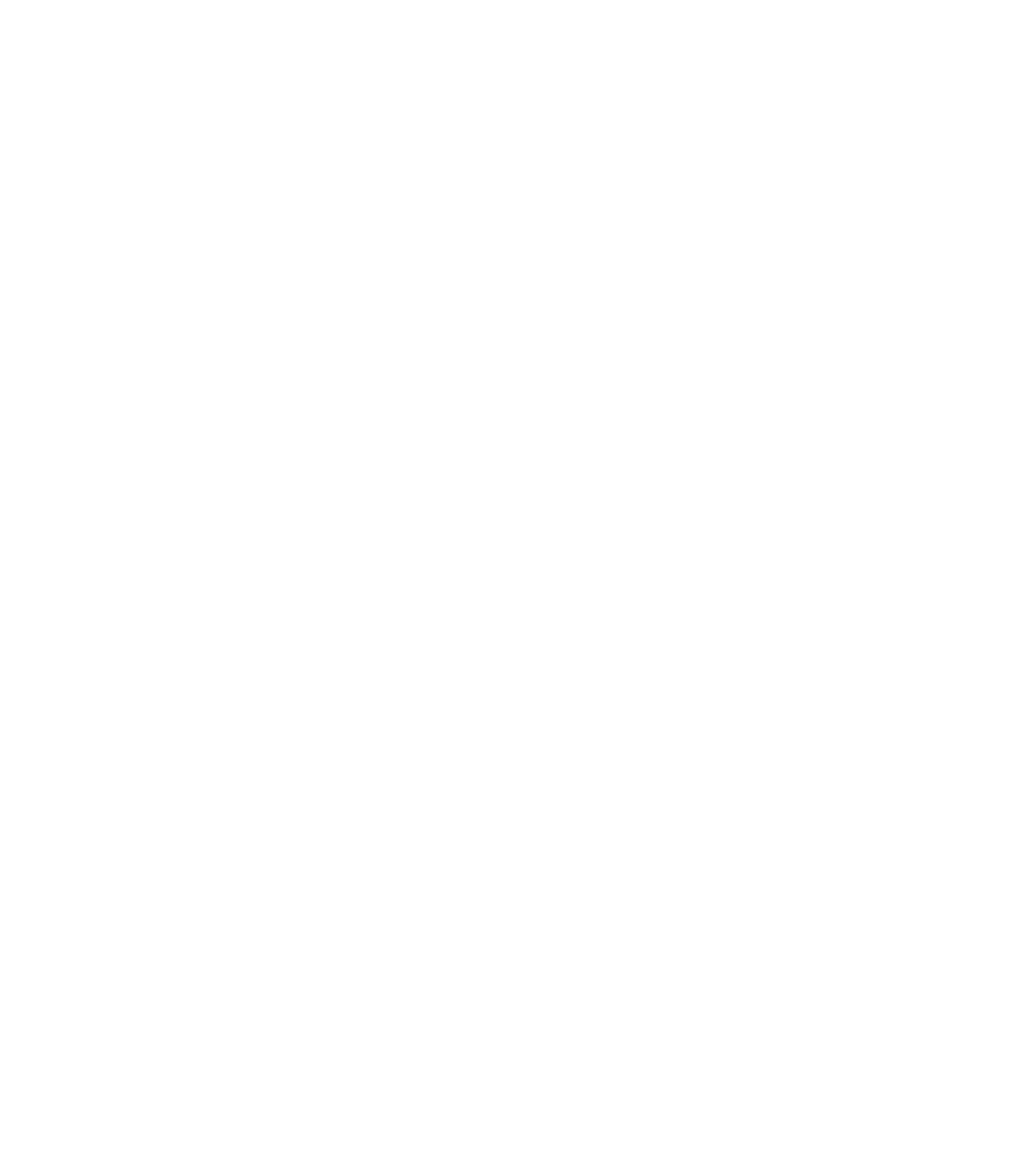
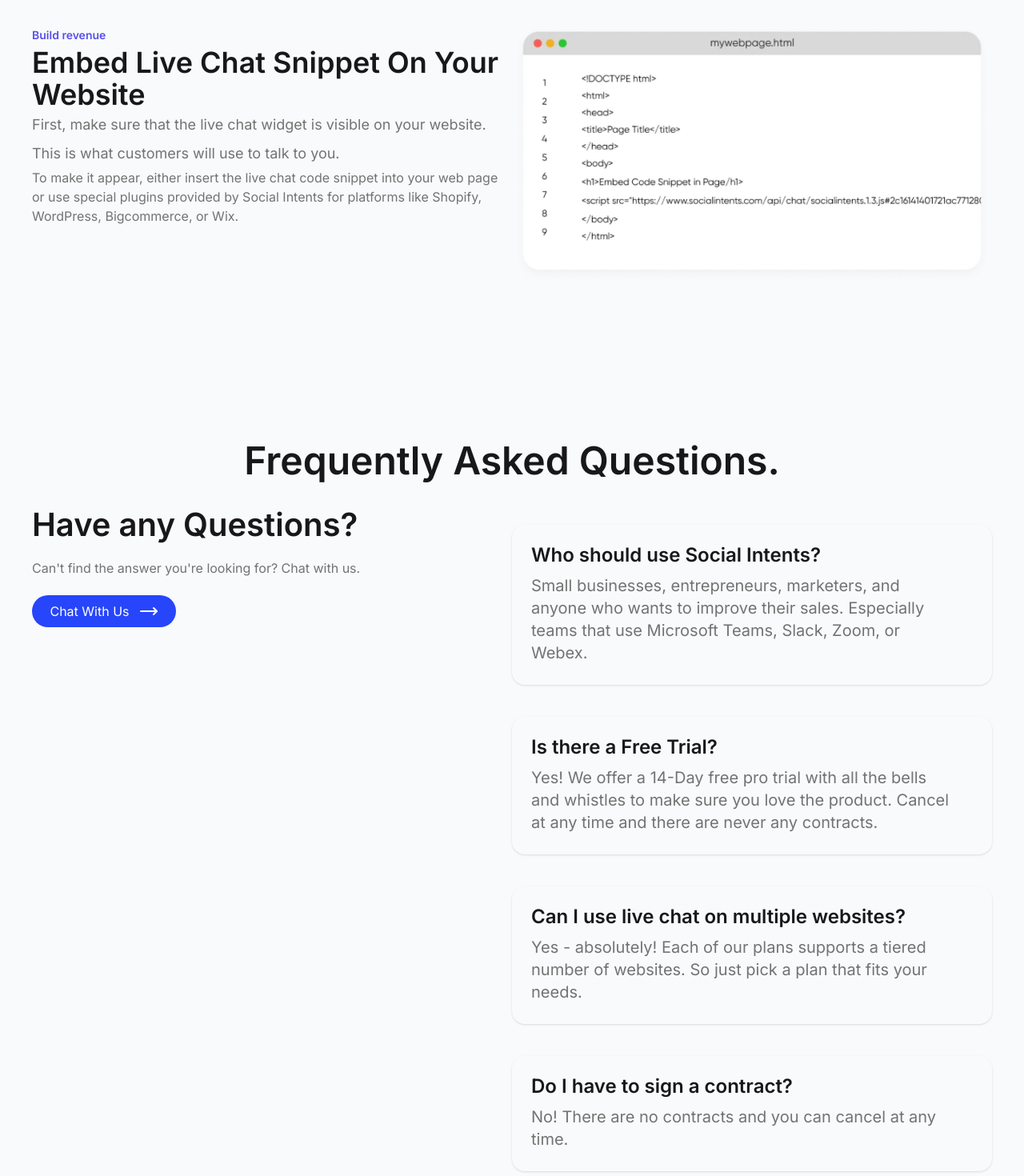
Before and after one commit to Neel-shetty/nextjs-hypewize, a Next.js app: page / in a window 1280 px wide. Shown: the part 1500-2970 px from the top of the page at 80% size. Before the commit the page ends 1370 px from the top, so only its background shows below. Built offline with nearby package versions, Linux system fonts and the light colour scheme.

Commit message:
landing page

```diff
--- a/package.json
+++ b/package.json
@@ -9,6 +9,8 @@
     "lint": "next lint"
   },
   "dependencies": {
+    "@chatscope/chat-ui-kit-react": "^1.10.1",
+    "@chatscope/chat-ui-kit-styles": "^1.4.0",
     "@radix-ui/react-avatar": "^1.0.3",
     "@radix-ui/react-dropdown-menu": "^2.0.5",
     "@radix-ui/react-separator": "^1.0.3",
@@ -31,6 +33,7 @@
     "next-themes": "^0.2.1",
     "postcss": "8.4.24",
     "react": "18.2.0",
+    "react-chat-widget": "^3.1.4",
     "react-dom": "18.2.0",
     "react-syntax-highlighter": "^15.5.0",
     "tailwind-merge": "^1.13.2",
--- /dev/null
+++ b/src/app/(dashboard)/chat/[chatId]/page.tsx
@@ -0,0 +1,28 @@
+'use client'
+import styles from "@chatscope/chat-ui-kit-styles/dist/default/styles.min.css";
+import {
+  MainContainer,
+  ChatContainer,
+  MessageList,
+  Message,
+  MessageInput,
+} from "@chatscope/chat-ui-kit-react";
+
+export default function Chat() {
+  <div className={'relative h-[500px]'}>
+    <MainContainer>
+      <ChatContainer>
+        <MessageList>
+          <Message
+            model={{
+              message: "Hello my friend",
+              sentTime: "just now",
+              sender: "Joe",
+            }}
+          />
+        </MessageList>
+        <MessageInput placeholder="Type message here" />
+      </ChatContainer>
+    </MainContainer>
+  </div>;
+}
--- a/src/app/(dashboard)/projects/page.tsx
+++ b/src/app/(dashboard)/projects/page.tsx
@@ -1,13 +1,33 @@
-import { FC } from "react";
+"use client";
+import { FC, useEffect } from "react";
 import { ProjectCard } from "@/components/project-card";
 import CreateProjectCard from "@/components/create-project-card";
+import { Widget, addResponseMessage } from "react-chat-widget";
+
+import "react-chat-widget/lib/styles.css";
 
 interface pageProps {}
 
 const page: FC<pageProps> = ({}) => {
   const date = new Date();
+  const handleNewUserMessage = (newMessage: string) => {
+    console.log(`New message incoming! ${newMessage}`);
+  };
+  // Now send the message throught the backend API
+
+  //@ts-ignore
+  //eslint-disable-next-line no-use-before-define
+  // useEffect(() => {
+  //   addResponseMessage("Welcome to this awesome chat!");
+  // }, []);
+
   return (
     <div className="mx-6 mt-3 min-h-screen">
+      <Widget
+        title={"userName"}
+        subtitle={"Live Chat"}
+        handleNewUserMessage={handleNewUserMessage}
+      />
       <div className="flex-1">
         <div className="grid grid-cols-1 gap-4 md:grid-cols-3 overflow-auto ">
           <CreateProjectCard />
--- a/src/app/page.tsx
+++ b/src/app/page.tsx
@@ -9,7 +9,10 @@
         <button className="border-[#DEDEDE] text-[#2745FA] px-5 py-2 border rounded-full">
           Pricing
         </button>
-        <Link href={'/sign-in'} className="bg-[#2745FA] text-white px-5 py-2 rounded-full flex flex-row justify-center items-center gap-3">
+        <Link
+          href={"/sign-in"}
+          className="bg-[#2745FA] text-white px-5 py-2 rounded-full flex flex-row justify-center items-center gap-3"
+        >
           Login
           <MoveRight />
         </Link>
@@ -105,6 +108,99 @@
           <img src="/landing2.png" alt="screenshot" />
         </div>
       </div>
+      <div className="h-[200px]"></div>
+      <div className="flex flex-row">
+        <div className="flex-1">
+          <div className="w-full text-indigo-600 text-sm font-semibold leading-7">
+            Build revenue
+          </div>
+          <div className="w-full text-zinc-900 text-4xl font-semibold leading-10">
+            Embed Live Chat Snippet On Your Website
+          </div>
+          <div className="w-full text-neutral-500 text-[18px] font-normal leading-loose">
+            First, make sure that the live chat widget is visible on your
+            website. This is what customers will use to talk to you.
+          </div>
+          <div className="w-full text-neutral-500 text-[16px] font-normal leading-normal">
+            To make it appear, either insert the live chat code snippet into
+            your web page or use special plugins provided by Social Intents for
+            platforms like Shopify, WordPress, Bigcommerce, or Wix.
+          </div>
+        </div>
+        <div className="hidden md:flex md:flex-1">
+          <img src="/html.png" alt="html  " />
+        </div>
+      </div>
+      <div className="h-[200px]"></div>
+      <div className="w-full items-center flex flex-col">
+        <div className="text-zinc-900 text-[48px] font-semibold capitalize leading-10">
+          frequently asked questions.
+        </div>
+      </div>
+      <div className="flex flex-row mt-10">
+        <div className="flex-1">
+          <div className="w-full text-zinc-900 text-[40px] font-semibold leading-10">
+            Have any Questions?
+          </div>
+          <div className="w-full my-5 text-neutral-500 text-[16px] font-normal leading-7">
+            Can't find the answer you're looking for? Chat with us.
+          </div>
+          <Link
+            href={"/sign-in"}
+            className="bg-[#2745FA] w-[30%] text-white px-5 py-2 rounded-full flex flex-row justify-center items-center gap-3"
+          >
+            Chat With Us
+            <MoveRight />
+          </Link>
+        </div>
+        <div className="flex-1">
+          <div className="w-full p-6 my-5 bg-white bg-opacity-0 rounded-2xl shadow flex-col justify-center items-start gap-2 inline-flex">
+            <div className="w-[33full  text-zinc-900 text-[24px] font-semibold leading-7">
+              Who should use Social Intents?
+            </div>
+            <div className="self-stretch pr-[25.52px] py-0.5 justify-start items-center inline-flex">
+              <div className="w-[62full text-neutral-500 text-[20px] font-normal leading-7">
+                Small businesses, entrepreneurs, marketers, and anyone who wants
+                to improve their sales. Especially teams that use Microsoft
+                Teams, Slack, Zoom, or Webex.
+              </div>
+            </div>
+          </div>
+          <div className="w-full p-6 my-5 bg-white bg-opacity-0 rounded-2xl shadow flex-col justify-center items-start gap-2 inline-flex">
+            <div className="w-[33full  text-zinc-900 text-[24px] font-semibold leading-7">
+              Is there a Free Trial?
+            </div>
+            <div className="self-stretch pr-[25.52px] py-0.5 justify-start items-center inline-flex">
+              <div className="w-[62full text-neutral-500 text-[20px] font-normal leading-7">
+                Yes! We offer a 14-Day free pro trial with all the bells and
+                whistles to make sure you love the product. Cancel at any time
+                and there are never any contracts.
+              </div>
+            </div>
+          </div>
+          <div className="w-full p-6 my-5 bg-white bg-opacity-0 rounded-2xl shadow flex-col justify-center items-start gap-2 inline-flex">
+            <div className="w-[33full  text-zinc-900 text-[24px] font-semibold leading-7">
+              Can I use live chat on multiple websites?
+            </div>
+            <div className="self-stretch pr-[25.52px] py-0.5 justify-start items-center inline-flex">
+              <div className="w-[62full text-neutral-500 text-[20px] font-normal leading-7">
+                Yes - absolutely! Each of our plans supports a tiered number of
+                websites. So just pick a plan that fits your needs.
+              </div>
+            </div>
+          </div>
+          <div className="w-full p-6 my-5 bg-white bg-opacity-0 rounded-2xl shadow flex-col justify-center items-start gap-2 inline-flex">
+            <div className="w-[33full  text-zinc-900 text-[24px] font-semibold leading-7">
+              Do I have to sign a contract?
+            </div>
+            <div className="self-stretch pr-[25.52px] py-0.5 justify-start items-center inline-flex">
+              <div className="w-[62full text-neutral-500 text-[20px] font-normal leading-7">
+                No! There are no contracts and you can cancel at any time.
+              </div>
+            </div>
+          </div>
+        </div>
+      </div>
     </div>
   );
 }
```
Also changed, not shown: 1 other file (tests, documents, lock files or other folders).
